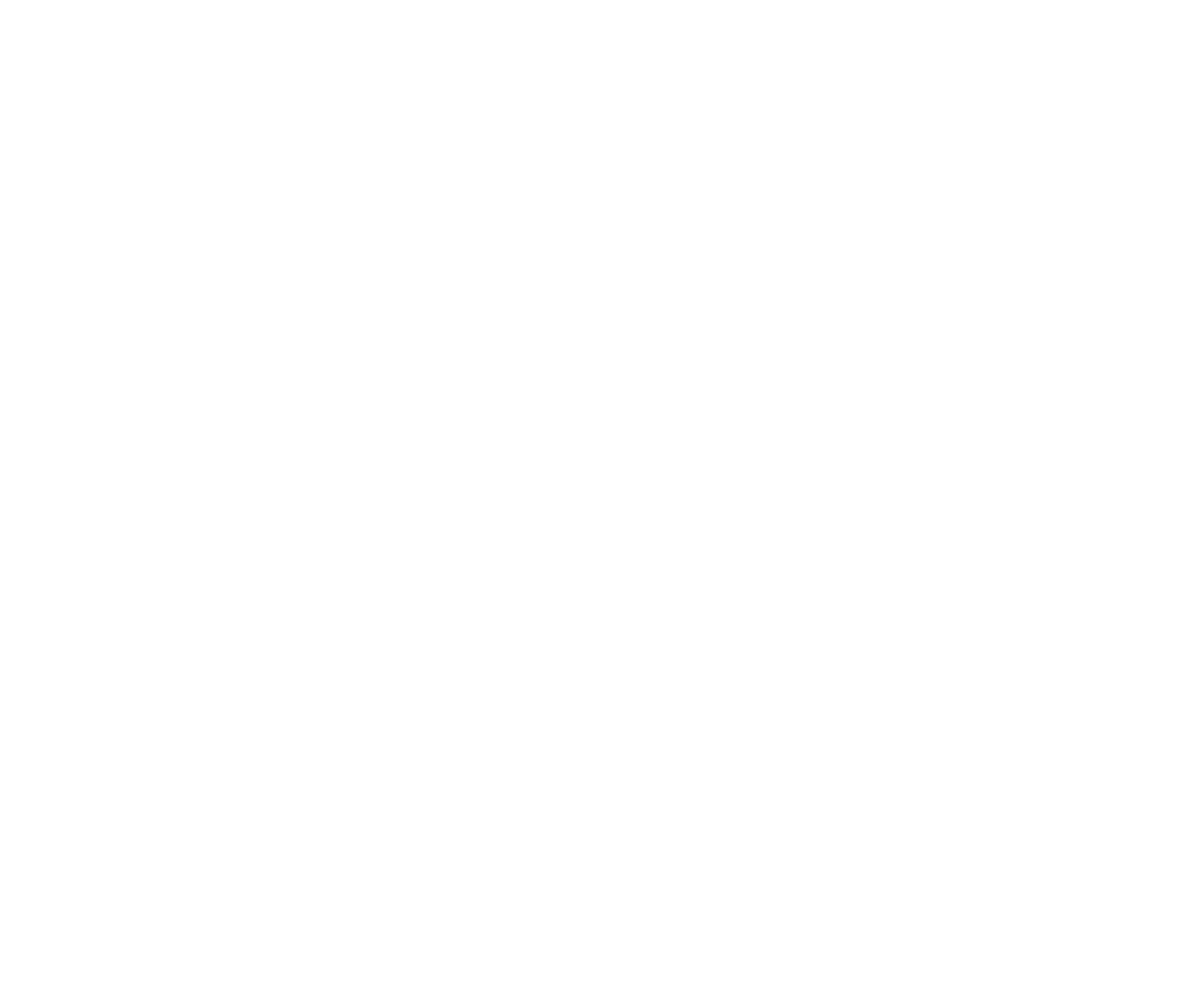
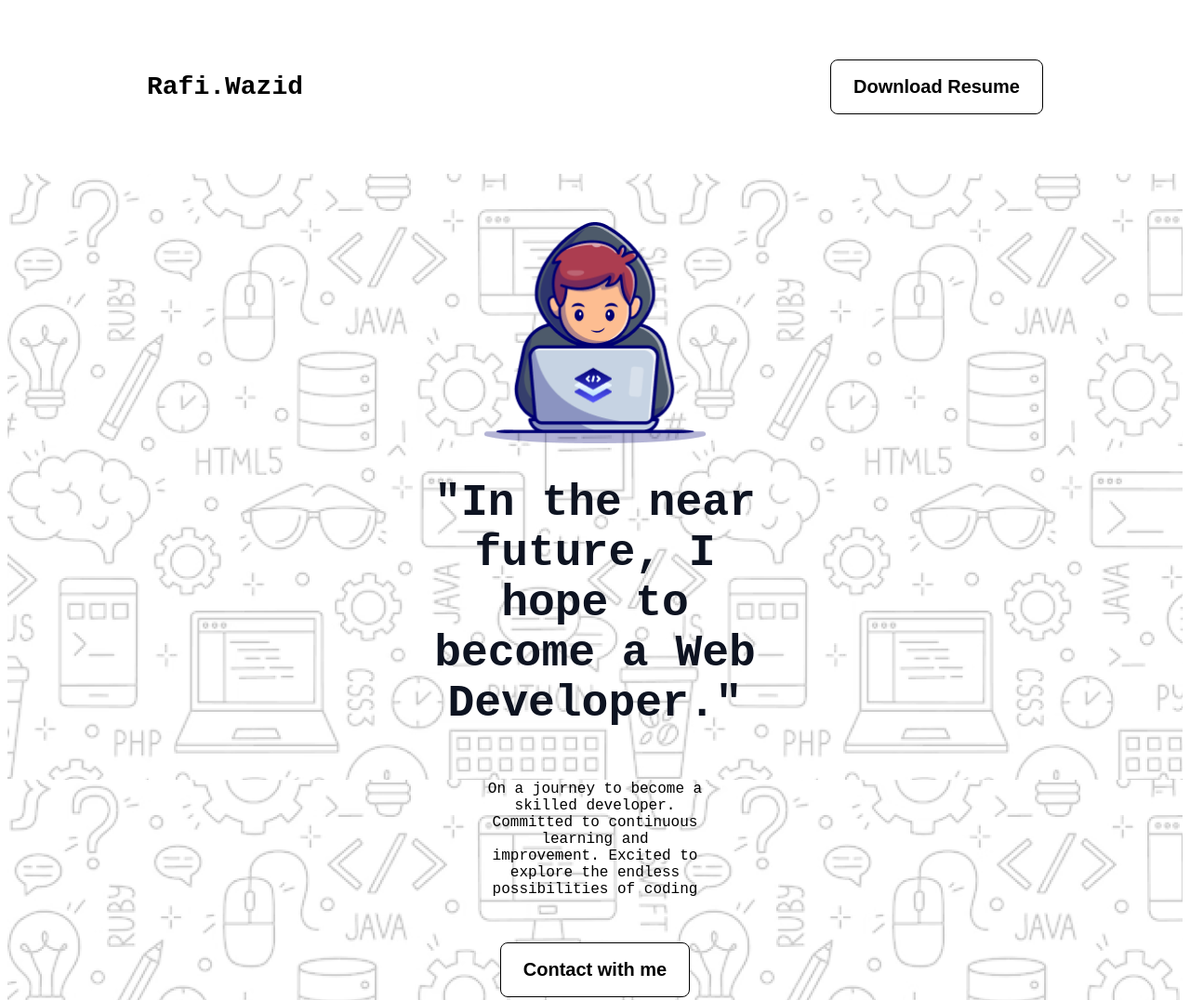
Before and after one commit to Rafi-Wazid/assignment-w-001, a plain HTML site: page index.html in a window 1280 px wide. Shown: the top 1076 px of the page at 93% size. Before the commit the page ends 800 px from the top, so only its background shows below. Drawn offline with Linux system fonts and the light colour scheme; a web font is replaced by a local one.

Commit message:
added nav & banner section

```diff
--- a/index.html
+++ b/index.html
@@ -4,8 +4,27 @@
     <meta charset="UTF-8">
     <meta name="viewport" content="width=device-width, initial-scale=1.0">
     <title>Assignment-001</title>
+    <link rel="preconnect" href="https://fonts.googleapis.com">
+    <link rel="preconnect" href="https://fonts.gstatic.com" crossorigin>
+    <link href="https://fonts.googleapis.com/css2?family=Azeret+Mono:ital,wght@0,100..900;1,100..900&display=swap" rel="stylesheet">
+    <link rel="stylesheet" href="styles/style.css">
 </head>
-<body>
-
+<body class="azeret-mono-normal">
+    <!-- nav section starts-->
+    <nav>
+        <h3 class="nav-tittle">Rafi.Wazid</h3>
+        <a href=""><button class="btn-primary">Download Resume</button></a>
+    </nav>
+   <header class="header">
+        <!-- banner section starts -->
+        <div class="banner">
+            <img class="banner-profile-image" src="assets/Group.png" alt="">
+            <div class="banner-content">
+                <h1 class="banner-tittle dark-1">"In the near future, I hope to become a Web Developer."</h1>
+                <p class="banner-description">On a journey to become a skilled developer. Committed to continuous learning and improvement. Excited to explore the endless possibilities of coding</p>
+                <a href=""><button class="btn-primary">Contact with me</button></a>
+            </div>
+        </div>
+   </header>
 </body>
 </html>
--- /dev/null
+++ b/styles/style.css
@@ -0,0 +1,76 @@
+
+
+.azeret-mono-normal {
+  font-family: "Azeret Mono", monospace;
+  font-optical-sizing: auto;
+  font-style: normal;
+}
+
+/* shared styles */
+
+.btn-primary {
+    background-color: white;
+    font-weight: 600;
+    font-size: 20px;
+    padding: 17px 24px;
+    border-radius: 8px;
+    border: 1px solid;
+}
+
+
+.dark-1{
+    color: #0D1321;
+}
+
+.dark-2 {
+    color: ;
+}
+
+
+/* header styles */
+
+.header {
+    background-image: url(../assets/Hero-bg.png);
+    align-items: center;
+    padding: 26px 221px 45px 221px;
+}
+
+
+/* nav styles */
+
+nav {
+    display: flex;
+    align-items: center;
+    justify-content: space-between;
+    margin: 50px 150px;
+}
+
+
+.nav-tittle{
+    font-weight: 800;
+    font-size: 28px;
+}
+
+
+/* banner styles  */
+
+
+.banner {
+    max-width: 998px;
+    text-align: center;
+    margin: 26px 221px 45px 221px;
+}
+
+.banner-tittle {
+    font-weight: 800;
+    font-size: 48px;
+}
+
+.banner-description {
+    font-size: 16px;
+    padding: 24px 73px 32px 73px;
+}
+
+.banner-profile-image {
+    width: 240px;
+}
```
